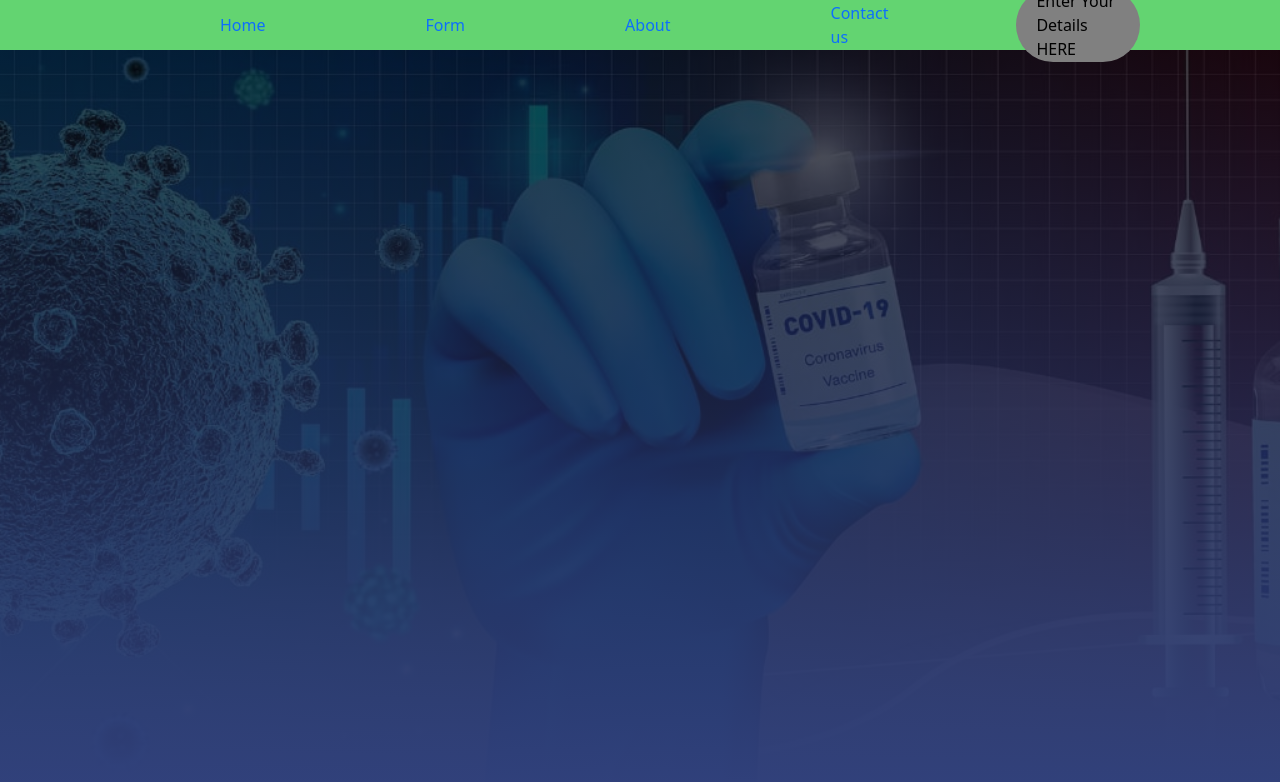
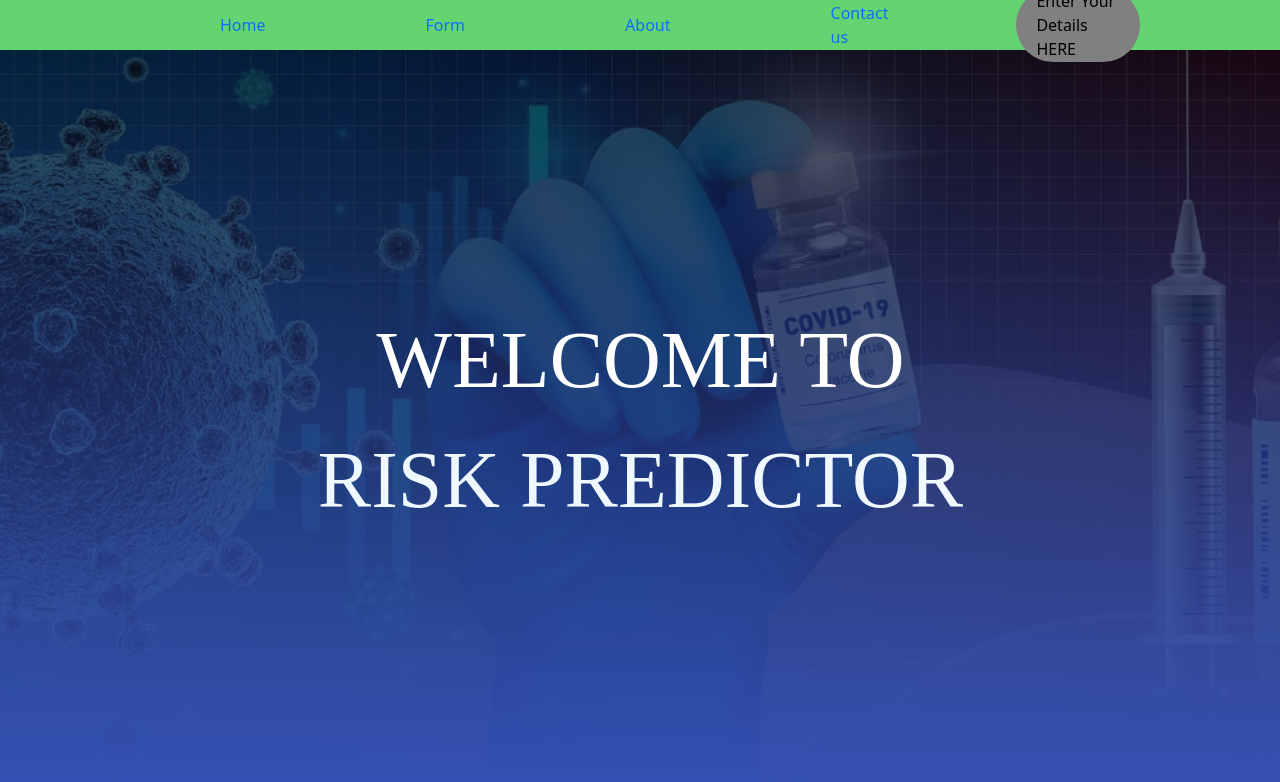
Before and after one commit to WijesooriyaHD/e17-co328-Prediction-of-risks-associated-with-mass-corona-vaccination, a React (Create React App) app in the folder Frontend_development/web_app/: page / in a window 1280 px wide. Shown: the top 782 px of the page. Built offline with nearby package versions, Linux system fonts and the light colour scheme.

Commit message:
install typist

```diff
--- a/Frontend_development/web_app/src/App.js
+++ b/Frontend_development/web_app/src/App.js
@@ -14,6 +14,7 @@ function App() {
       <Router>
       <Navbar />
       <Switch>
+      <Route path='/' exact component={Home} />
       <Route path='/home' exact component={Home} />
 		  <Route path='/form' component={Form} />
       <Route path='/about' component={About} />
--- a/Frontend_development/web_app/src/Pages/form.css
+++ b/Frontend_development/web_app/src/Pages/form.css
@@ -2,7 +2,7 @@ body{
 
     width: 100%;
     height: 100vh;
-    background-image: linear-gradient(rgba(0,0,0,0.7),#3551b5), url(1.jpg);
+    background-image: linear-gradient(rgba(0,0,0,0.7),#3551b5), url(../Assets/vaccination.jpeg);
     background-size: cover;
     background-position: center;
     display: flex;
--- a/Frontend_development/web_app/src/Pages/home.css
+++ b/Frontend_development/web_app/src/Pages/home.css
@@ -1,6 +1,6 @@
 body{
 
-    background-image: linear-gradient(rgba(0,0,0,0.7),#31417c), url(../Assets/vaccination.jpeg);
+    background-image: linear-gradient(rgba(0,0,0,0.7),#3551b5), url(../Assets/vaccination.jpeg);
     background-repeat: no-repeat;
     background-size: cover;
     background-attachment: fixed;;
--- a/Frontend_development/web_app/src/Pages/home.jsx
+++ b/Frontend_development/web_app/src/Pages/home.jsx
@@ -1,7 +1,7 @@
 import React, { Component } from 'react';
 import {Link} from 'react-router-dom'
 import './home.css'
-
+import Typist from 'react-typist';
 class Home extends Component {
 
 
@@ -10,8 +10,10 @@ class Home extends Component {
             <>
             <div className='style1'>
                 <div className='new-line'>
+                <Typist cursor={{hideWhenDone: true , hideWhenDoneDelay:10}}>
                 <div className='style2'><center>WELCOME TO</center></div>
                 <center>RISK PREDICTOR</center>
+                </Typist>
                 </div>
 
             </div>
--- a/Frontend_development/web_app/src/components/Navbar/index.js
+++ b/Frontend_development/web_app/src/components/Navbar/index.js
@@ -37,7 +37,7 @@ return (
 		{/* <NavBtnLink to='/sign-in'>Sign In</NavBtnLink> */}
 		</NavMenu>
 		<NavBtn>
-		<NavBtnLink to='./events'>Enter Your Details HERE</NavBtnLink>
+		<NavBtnLink to='./form'>Enter Your Details HERE</NavBtnLink>
 		</NavBtn>
 	</Nav>
 );
--- /dev/null
+++ b/package.json
@@ -0,0 +1,5 @@
+{
+  "dependencies": {
+    "react-typist": "^2.0.5"
+  }
+}
```
Also changed, not shown: 1 other file (tests, documents, lock files or other folders).
